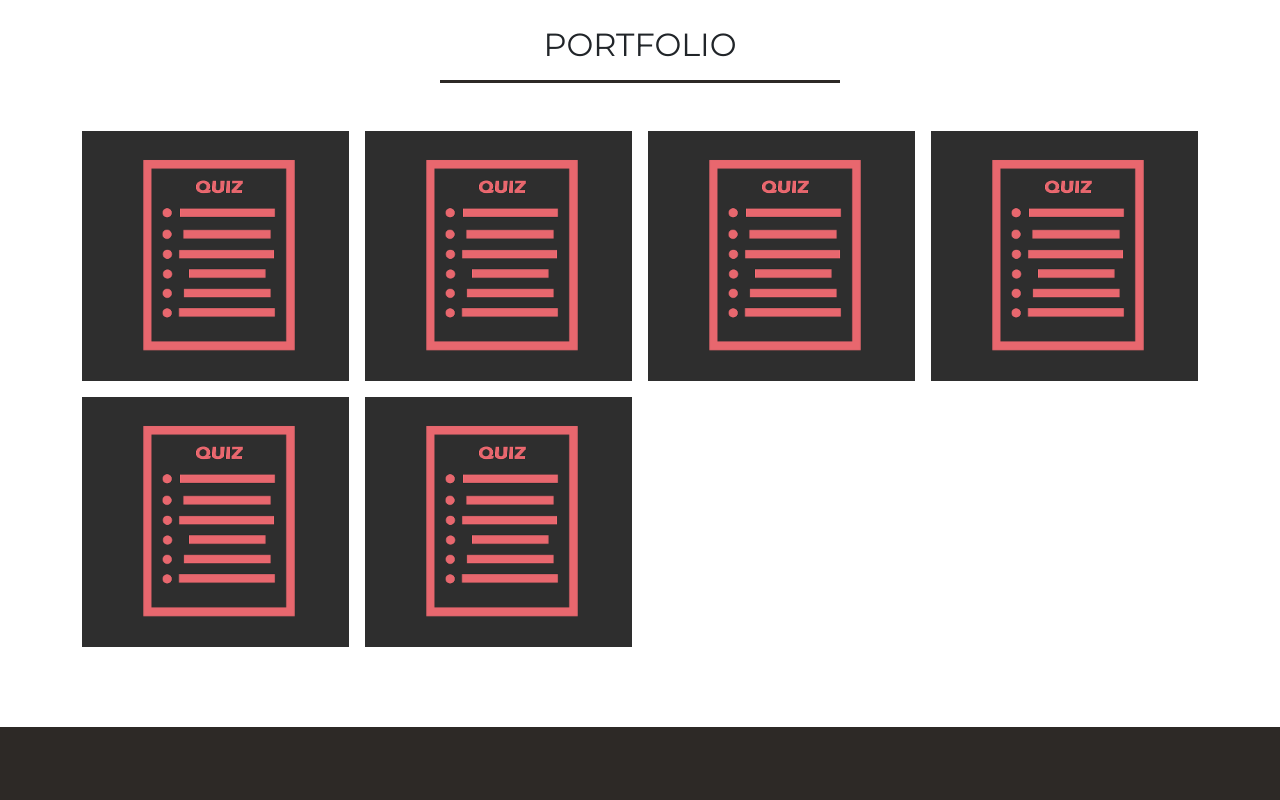
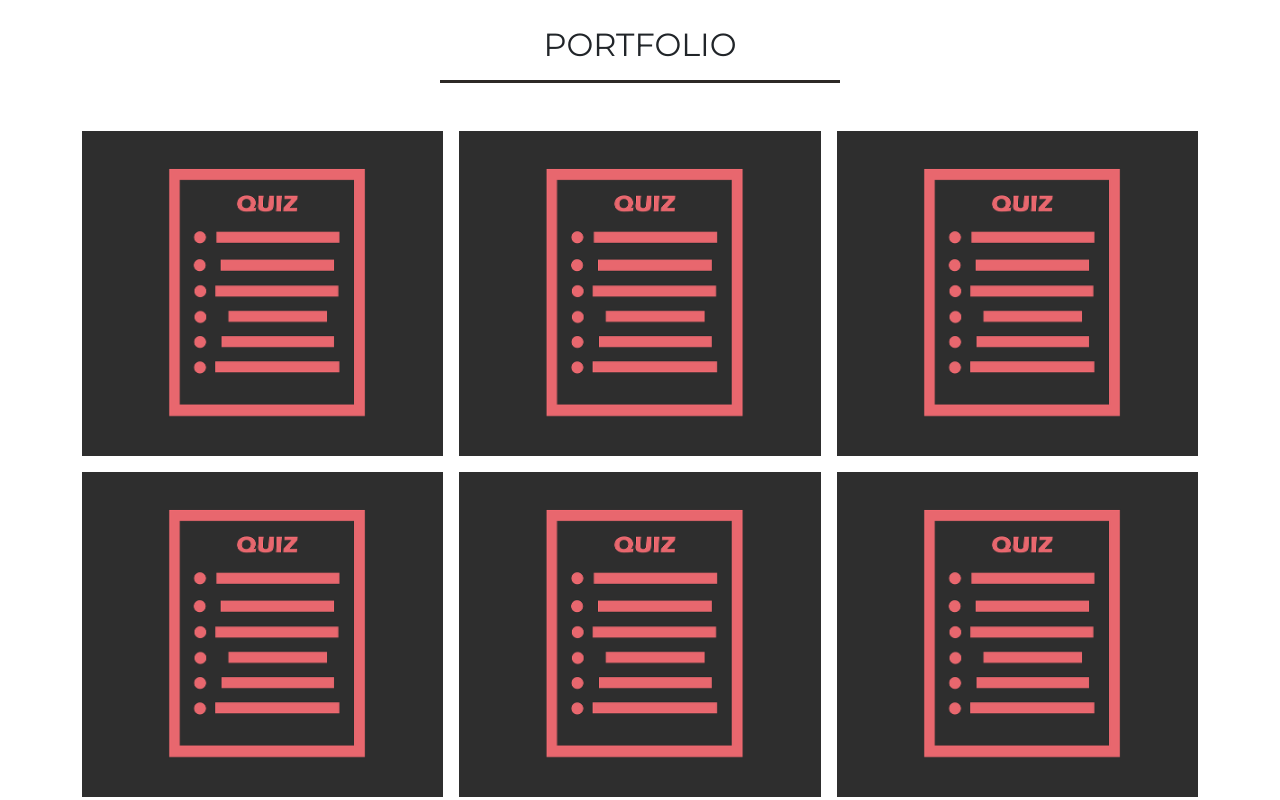
Before and after one commit to yobananaboy15/portfolio-page, a website: page index.html in a window 1280 px wide. Shown: the part 760-1560 px from the top of the page. Drawn offline with nearby package versions, Linux system fonts and the light colour scheme.

Commit message:
fixed the grid so it displays 3 items on each row on large screens

```diff
--- a/scss/style.scss
+++ b/scss/style.scss
@@ -48,8 +48,20 @@ footer {
 //Rules for the portfolio grid. Fits as many items as there is room for on a row.
 
 .grid-container {
+  --repeat: auto-fit;
+}
+@media (min-width: 992px) {
+  .grid-container {
+    --repeat: 3;
+  }
+}
+
+.grid-container {
   display: grid;
-  grid-template-columns: repeat(auto-fit, minmax(250px, 1fr));
+  grid-template-columns: repeat(
+    var(--repeat, auto-fit),
+    minmax(calc(250px * 1), 1fr)
+  );
   grid-auto-rows: minmax(250px, auto);
   gap: 1rem;
 
```
Also changed, not shown: css/style.css.
